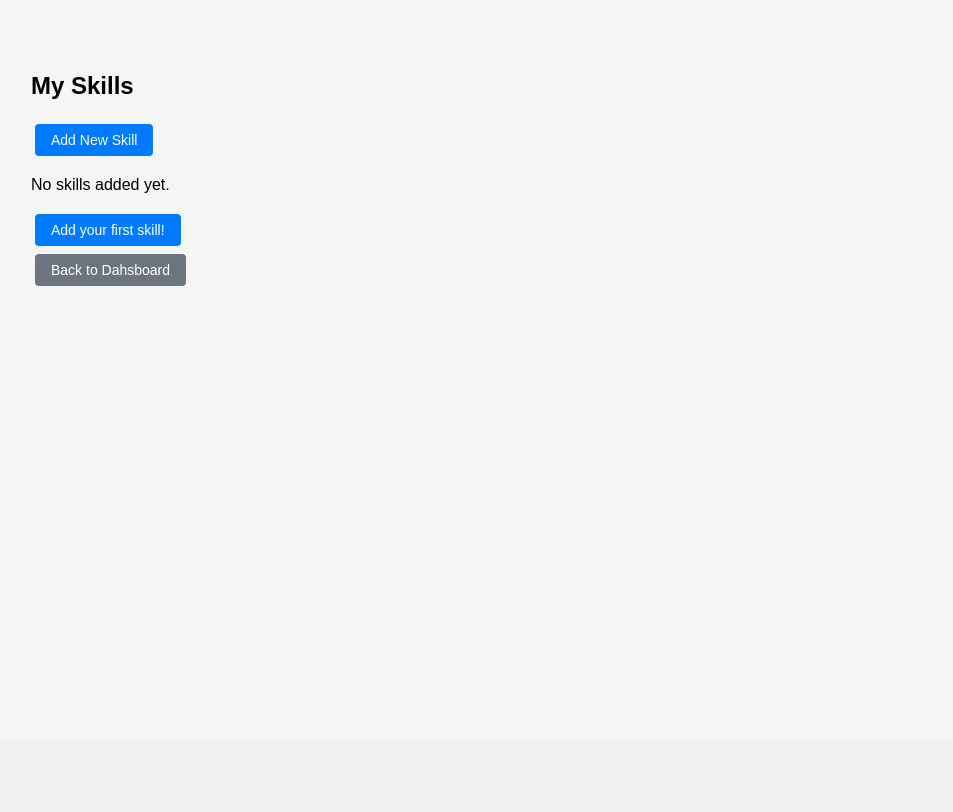
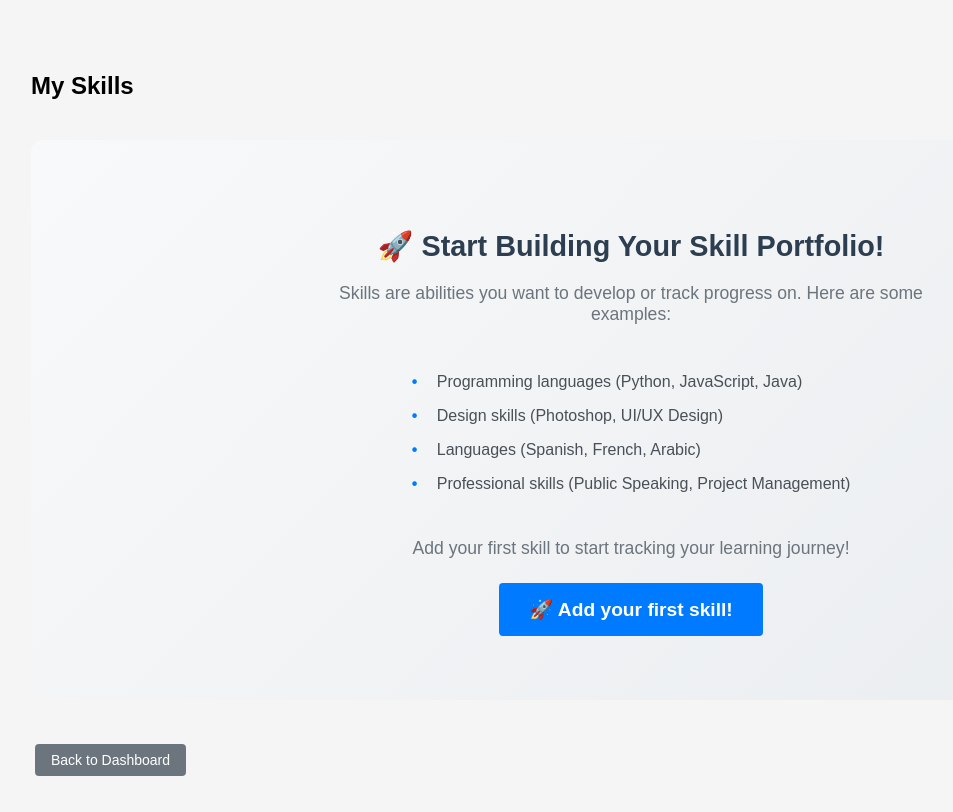
Before and after one commit to hayat-hani/Capstone-Project, a Django app: page /skills/ in a window 1280 px wide. Shown: the part 60-872 px from the top of the page, without its empty margins (9-962 px from the left). Before the commit the page ends 346 px from the top, so only its background shows below. Run offline with Django 5.2, Linux system fonts and the light colour scheme; a user stored in the database is signed in; data that the repository does not hold is empty.

Commit message:
Fixed the Empty state for the projects and skills

```diff
--- a/main_app/static/css/base.css
+++ b/main_app/static/css/base.css
@@ -630,3 +630,58 @@ body {
           margin: 2px 0;
       }
   }
+
+
+  /* empty states styling */
+  .empty-state {
+      text-align: center;
+      padding: 60px 20px;
+      background: linear-gradient(135deg, #f8f9fa 0%, #e9ecef
+  100%);
+      border-radius: 12px;
+      margin: 40px 0;
+  }
+
+  .empty-state-content h3 {
+      color: #2c3e50;
+      margin-bottom: 20px;
+      font-size: 1.8em;
+  }
+
+  .empty-state-content p {
+      color: #6c757d;
+      font-size: 1.1em;
+      margin-bottom: 20px;
+      max-width: 600px;
+      margin-left: auto;
+      margin-right: auto;
+  }
+
+  .example-list {
+      list-style: none;
+      padding: 0;
+      margin: 20px 0;
+      text-align: left;
+      display: inline-block;
+  }
+
+  .example-list li {
+      padding: 8px 0;
+      color: #495057;
+      position: relative;
+      padding-left: 25px;
+  }
+
+  .example-list li:before {
+      content: "•";
+      color: #007bff;
+      font-weight: bold;
+      position: absolute;
+      left: 0;
+  }
+
+  .btn-large {
+      padding: 15px 30px;
+      font-size: 1.2em;
+      font-weight: 600;
+  }
--- a/main_app/templates/main_app/home.html
+++ b/main_app/templates/main_app/home.html
@@ -106,7 +106,7 @@
         </div>
     </div>
 
-{% else %}
+    {% else %}
     <!-- non-authenticated users -->
     <div class="landing">
         <h1>Welcome to SkillHub</h1>
--- a/main_app/templates/main_app/skills_list.html
+++ b/main_app/templates/main_app/skills_list.html
@@ -4,9 +4,9 @@
 <div class="list-container">
     <div class="list-header">
       <h2>My Skills</h2>
-      <a href="{% url 'main_app:skill_create' %}" class="btn-primary">Add New Skill</a>
     </div>
 {% if skills %}
+  <a href="{% url 'main_app:skill_create' %}" class="btn-primary">Add New Skill</a>
   <div class="skills-grid">
     {% for skill in skills %}
       <div class="skill-card">
@@ -32,11 +32,21 @@
   </div>
 {% else %}
   <div class="empty-state">
-    <p>No skills added yet.</p>
-    <a href="{% url 'main_app:skill_create' %}" class="btn-primary"> Add your first skill! </a>
+      <div class="empty-state-content">
+          <h3>🚀 Start Building Your Skill Portfolio!</h3>
+          <p>Skills are abilities you want to develop or track progress on. Here are some examples:</p>
+          <ul class="example-list">
+              <li>Programming languages (Python, JavaScript, Java)</li>
+              <li>Design skills (Photoshop, UI/UX Design)</li>
+              <li>Languages (Spanish, French, Arabic)</li>
+              <li>Professional skills (Public Speaking, Project Management)</li>
+          </ul>
+          <p>Add your first skill to start tracking your learning journey!</p>
+          <a href="{% url 'main_app:skill_create' %}" class="btn-primary btn-large">🚀 Add your first skill! </a>
+        </div>
   </div>
 {% endif %}
 
-<a href="{% url 'main_app:home' %}" class="btn-secondary">Back to Dahsboard</a>
+<a href="{% url 'main_app:home' %}" class="btn-secondary">Back to Dashboard</a>
 </div>
 {% endblock %}
```
Also changed, not shown: main_app/templates/main_app/projects_list.html (+17 -5 lines).
